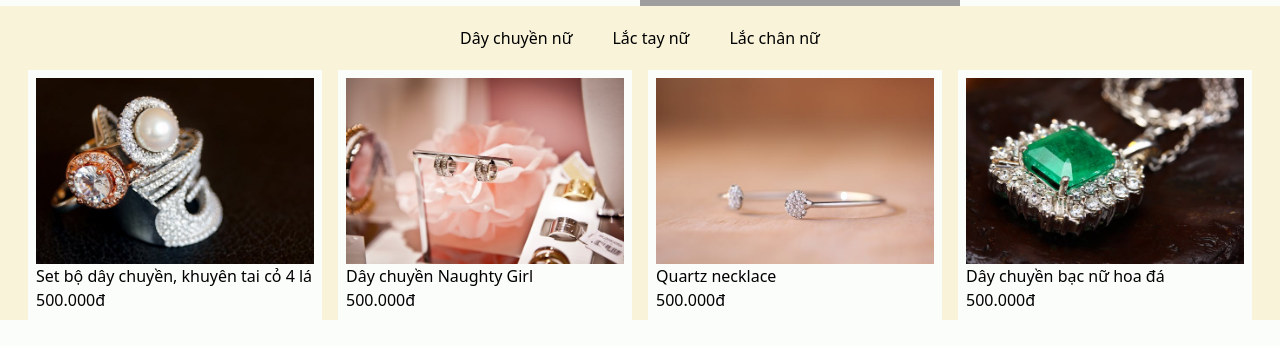
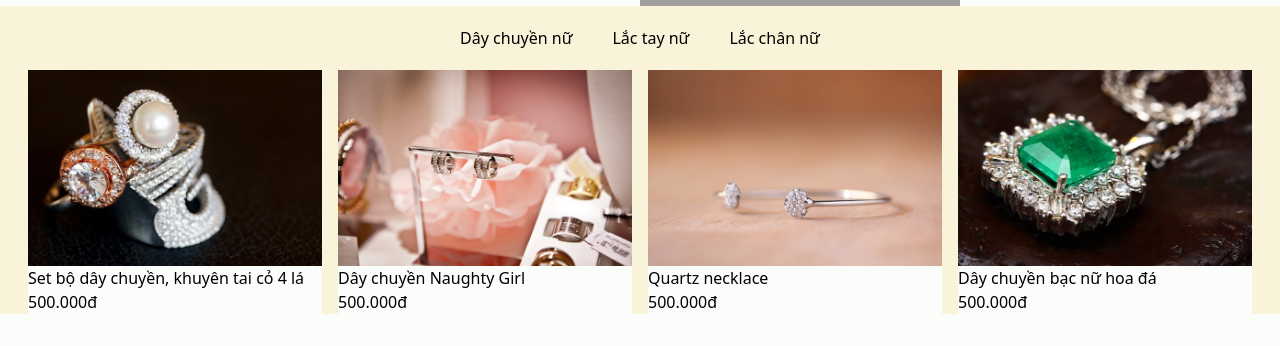
Before and after one commit to XuaDo02/KiraStore, a React (Vite) app: page / in a window 1280 px wide. Shown: the part 2069-2415 px from the top of the page. Built offline with nearby package versions, Linux system fonts and the light colour scheme; grey boxes are pictures that could not be loaded.

Commit message:
commit_add_fileMainAdmin_fileProductDetails

```diff
--- a/src/components/layout/components/HomePage.tsx
+++ b/src/components/layout/components/HomePage.tsx
@@ -14,30 +14,42 @@ export default function HomePage() {
                     </div>
                 </div>
                 <div className="grid grid-cols-4 items-center px-5 ">
-                    <div className="col-span-1 px-2">
-                        <div className="bg-customWhite p-2">
-                            <img src="/imgMain/homePage2.jpg" />
+                    <div className="col-span-1 px-2 relative">
+                        <div className="bg-customWhite">
+                            <img src="/imgMain/homePage2.jpg" className="w-full h-full"/>
+                            <div className="absolute bottom-0 w-full h-full flex items-center justify-center opacity-0 hover:opacity-100 duration-300">
+                                <button className="bg-customBrown text-white px-10 py-2">Mua ngay</button>
+                            </div>
                             <p>Set bộ dây chuyền, khuyên tai cỏ 4 lá</p>
                             <p>500.000đ</p>
                         </div>
                     </div>
-                    <div className="col-span-1 px-2">
-                        <div className="bg-customWhite p-2">
+                    <div className="col-span-1 px-2 relative">
+                        <div className="bg-customWhite">
                             <img src="/imgMain/homePage5.jpg" />
+                            <div className="absolute bottom-0 w-full h-full flex items-center justify-center opacity-0 hover:opacity-100 duration-300">
+                                <button className="bg-customBrown text-white px-10 py-2">Mua ngay</button>
+                            </div>
                             <p>Dây chuyền Naughty Girl</p>
                             <p>500.000đ</p>
                         </div>
                     </div>
-                    <div className="col-span-1 px-2">
-                        <div className="bg-customWhite p-2">
+                    <div className="col-span-1 px-2 relative">
+                        <div className="bg-customWhite">
                             <img src="/imgMain/homePage4.jpg" />
+                            <div className="absolute bottom-0 w-full h-full flex items-center justify-center opacity-0 hover:opacity-100 duration-300">
+                                <button className="bg-customBrown text-white px-10 py-2">Mua ngay</button>
+                            </div>
                             <p>Quartz necklace</p>
                             <p>500.000đ</p>
                         </div>
                     </div>
-                    <div className="col-span-1 px-2">
-                        <div className="bg-customWhite p-2">
+                    <div className="col-span-1 px-2 relative">
+                        <div className="bg-customWhite">
                             <img src="/imgMain/homePage3.jpg" />
+                            <div className="absolute bottom-0 w-full h-full flex items-center justify-center opacity-0 hover:opacity-100 duration-300">
+                                <button className="bg-customBrown text-white px-10 py-2">Mua ngay</button>
+                            </div>
                             <p>Dây chuyền bạc nữ hoa đá</p>
                             <p>500.000đ</p>
                         </div>
--- /dev/null
+++ b/src/components/layout/components/ProductDetails.tsx
@@ -0,0 +1,9 @@
+export default function ProductDetails(){
+    return(
+        <>
+            <div>
+
+            </div>
+        </>
+    )
+}
--- a/src/components/layout/components/SearchTrendy.tsx
+++ b/src/components/layout/components/SearchTrendy.tsx
@@ -18,8 +18,8 @@ const imageList = [
 const responsive = {
     desktop: {
         breakpoint: { max: 3000, min: 1024 },
-        items: 6,
-        slidesToSlide: 6,
+        items: 5,
+        slidesToSlide: 5,
     },
     tablet: {
         breakpoint: { max: 1024, min: 464 },
```
Also changed, not shown: src/components/layout/MainAdmin.tsx (added).
